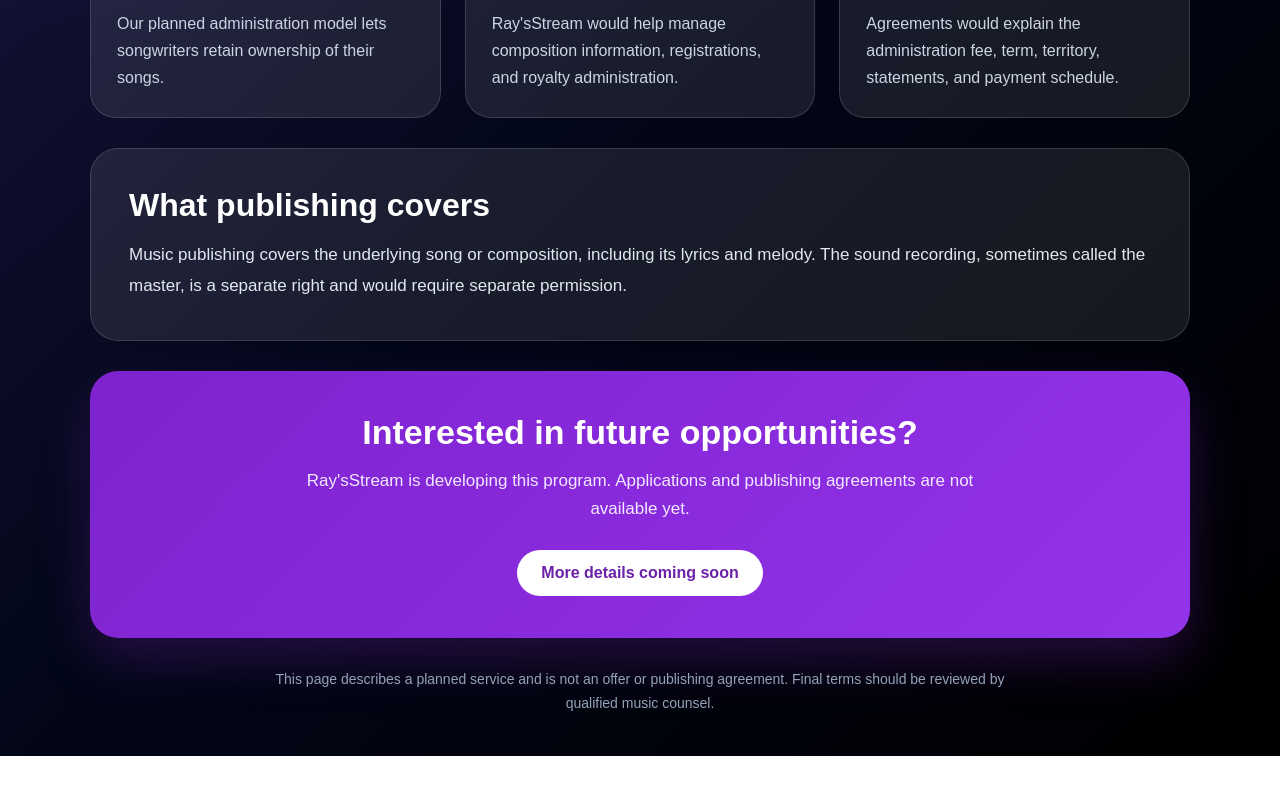
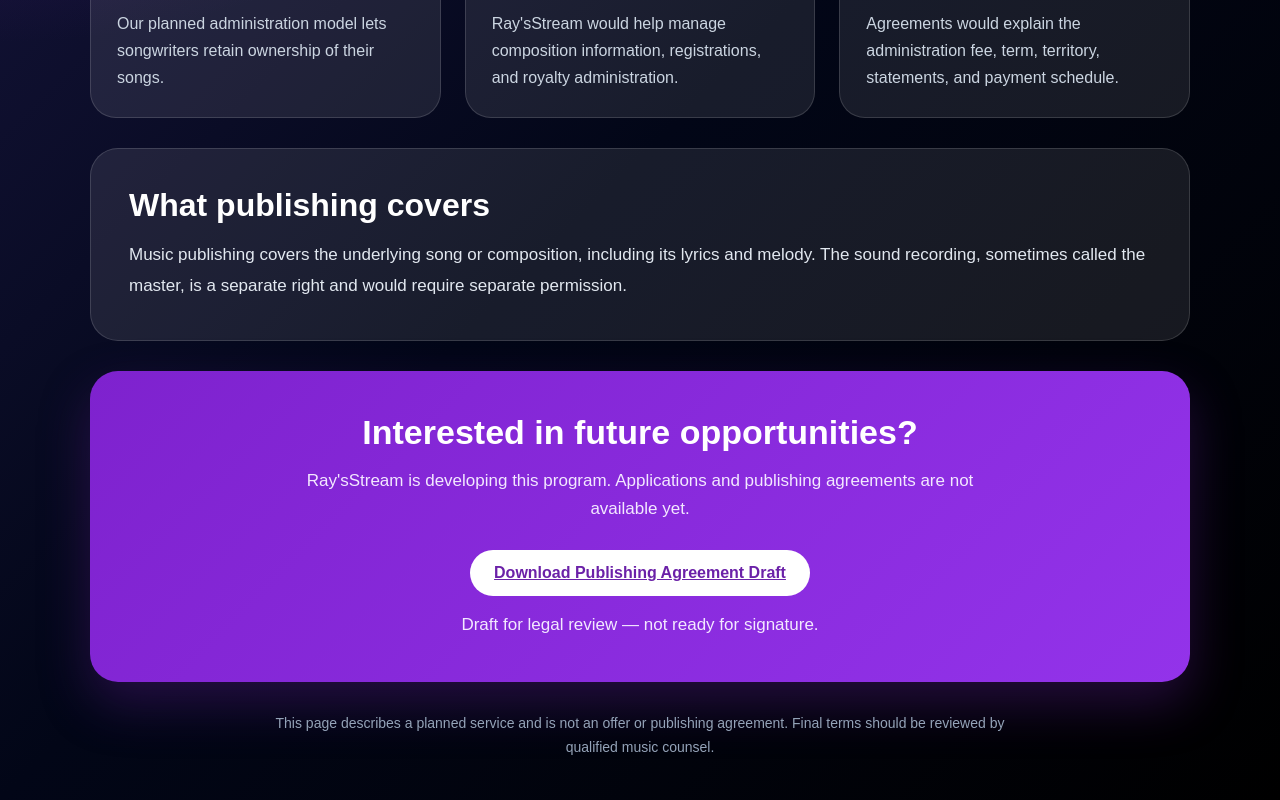
Before and after one commit to greentreerecord-hue/raysstream-clean, a Next.js app: page /publishing in a window 1280 px wide. Shown: the part 766-1566 px from the top of the page. Before the commit the page ends 1522 px from the top, so only its background shows below. Built offline with nearby package versions, Linux system fonts and the light colour scheme.

Commit message:
Add publishing agreement draft download

```diff
--- a/app/publishing/page.tsx
+++ b/app/publishing/page.tsx
@@ -343,9 +343,17 @@ export default function PublishingPage() {
             available yet.
           </p>
 
-          <span className="coming-badge">
-            More details coming soon
-          </span>
+ <a
+  className="coming-badge"
+  href="/contracts/RaysStream_Publishing_Agreement_Draft.docx"
+  download
+>
+  Download Publishing Agreement Draft
+</a>
+<p>
+  Draft for legal review — not ready for signature.
+</p>
+
         </section>
 
         <p className="disclaimer">
```
Also changed, not shown: 1 other file (tests, documents, lock files or other folders).
